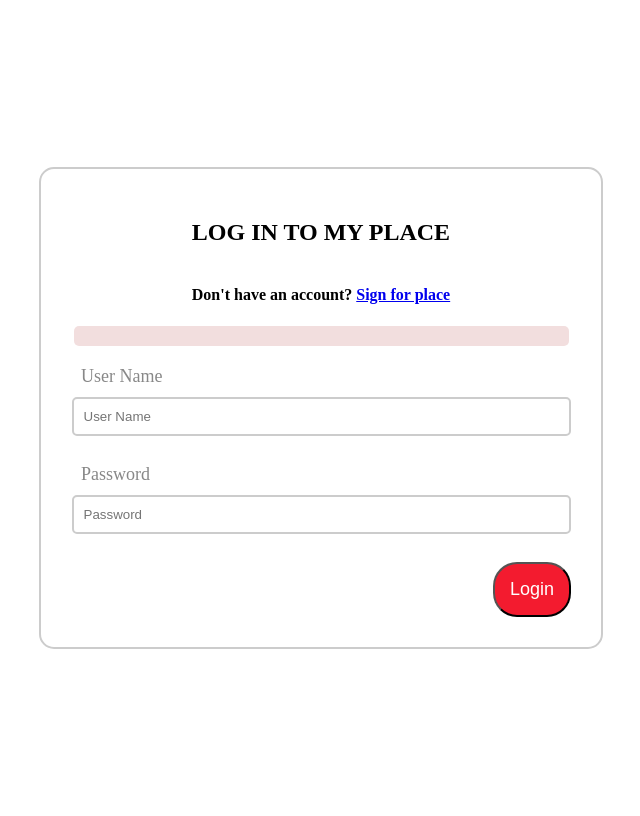
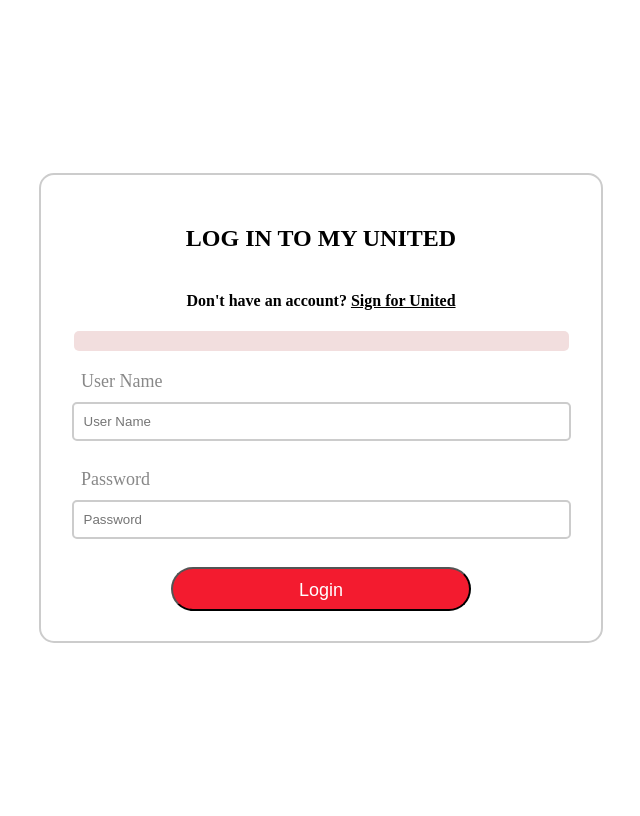
Before and after one commit to ahmedishraq/Football-Club-Management, a PHP site: page /login.html in a window 1280 px wide. Shown: the whole page, without its empty margins (319-959 px from the left). Run offline with PHP 8.4, Linux system fonts and the light colour scheme; a stand-in replaces the project's code that opens the database connection.

Commit message:
half final update of login page design

```diff
--- a/css/style.css
+++ b/css/style.css
@@ -64,20 +64,23 @@
 }
 
 .button-log {
-  float: right;
    -webkit-border-radius: 24px;
    -moz-border-radius: 24px;
    border-radius: 24px;
+   height: 3px;
+   line-height: 3px;
    color: #FFFFFF;
    font-family: Arial;
+   width: 300px;
    font-size: 18px;
    font-weight: 100;
-   padding: 15px;
+   padding: 20px;
    background-color: #F31B2F;
    text-decoration: none;
-   display: inline-block;
+   display: block;
    cursor: pointer;
    text-align: center;
+   margin: auto;
 }
 
 /*.button-log:hover {
@@ -114,4 +117,13 @@
 
 .sub-log{
   text-align: center;
+  text-decoration: bold;
 }
+
+a{
+  color: black;
+}
+
+a:hover, a:active{
+  color: red;
+}
--- a/login.html
+++ b/login.html
@@ -8,9 +8,9 @@
   </head>
   <body class="body-log">
          <form action="login.php" method="post">
-      <h2 class="title-log">LOG IN TO MY PLACE</h2>
+      <h2 class="title-log">LOG IN TO MY UNITED</h2>
       <div>
-        <h4 class="sub-log"> Don't have an account? <a href="signup.html">Sign for place</a></h4>
+        <h4 class="sub-log"> Don't have an account? <a href="signup.html">Sign for United</a></h4>
       </div>
       <?php if (isset($_GET['error'])) { ?>
         <p class="error"><?php echo $_GET['error']; ?></p>
@@ -21,7 +21,7 @@
       <label class="label-form">Password</label>
       <input class="input-form" type="password" name="password" placeholder="Password"><br>
 
-      <button class="button-log" type="submit">Login</button>
+        <button class="button-log" type="submit">Login</button>
      </form>
 
     <script src="script.js"></script>
```
